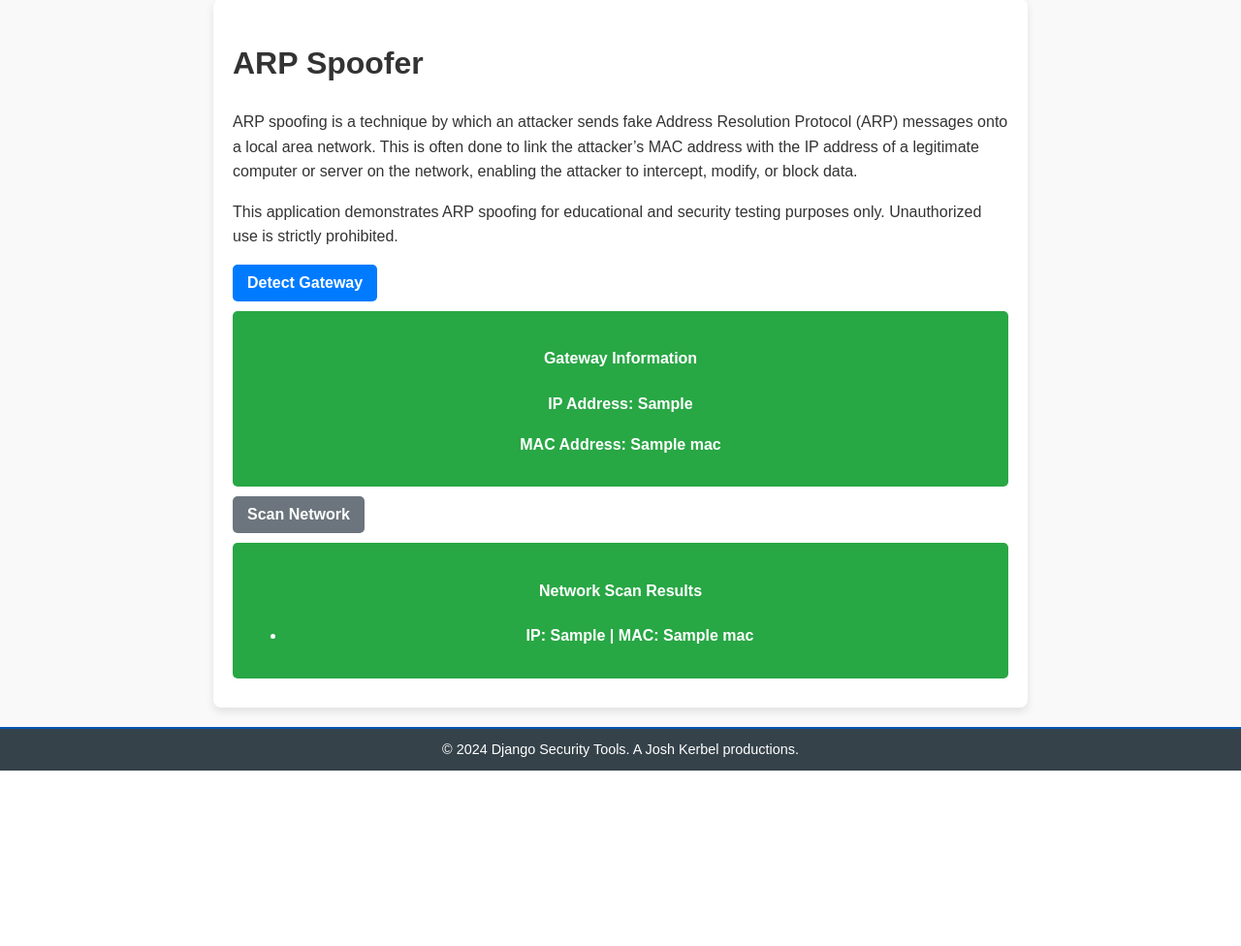
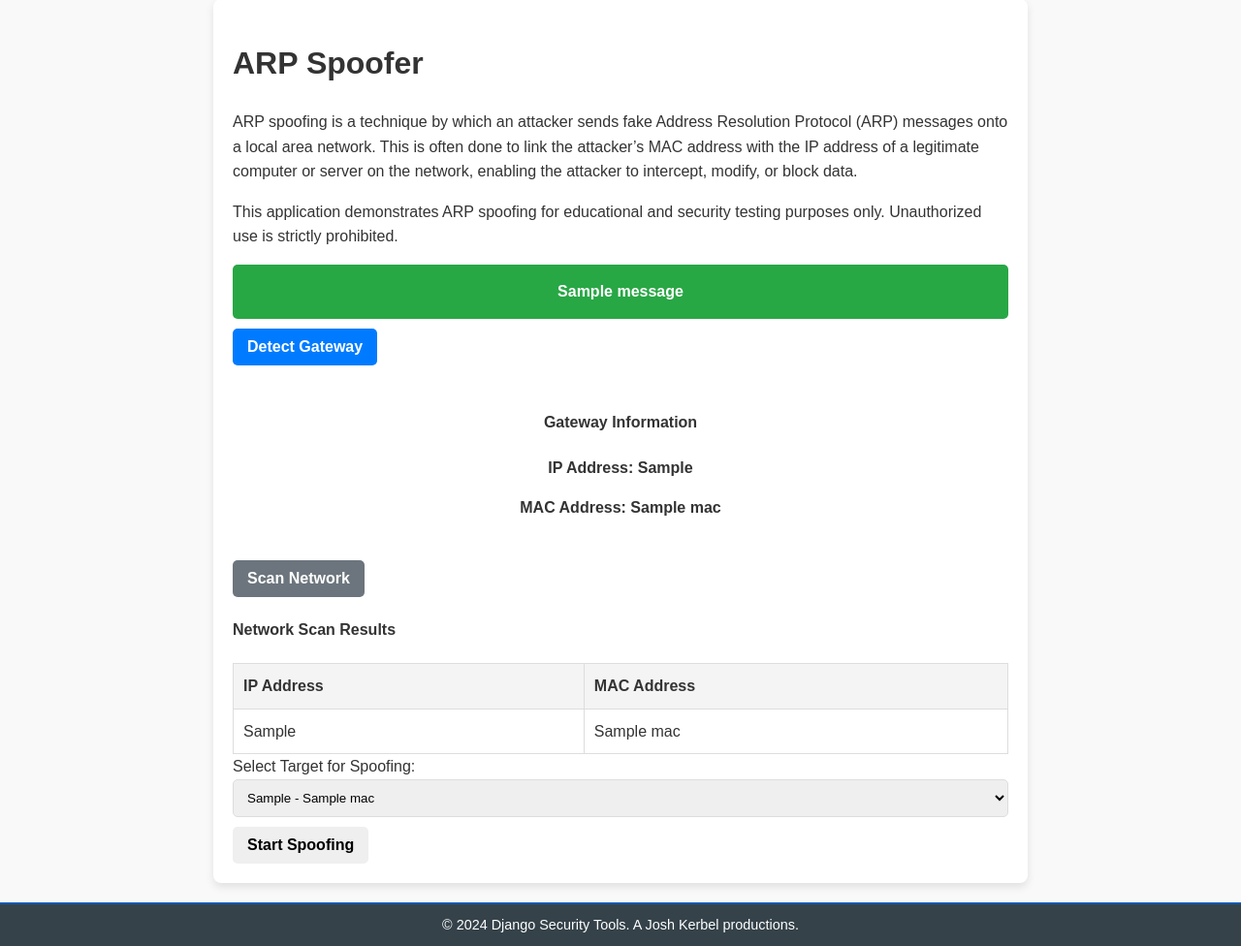
Before and after one commit to razorboy73/django-security-tools, a Django app: template django_security_tools/arp_spoofer/templates/arp_spoofer/index.html in a window 1280 px wide. Shown: the part 129-1105 px from the top of the page at 97% size. Before the commit the page ends 924 px from the top, so only its background shows below. Run offline with Django 4.2, Linux system fonts and the light colour scheme; the template is opened without the code that fills it: most values are stand-ins (such as "Sample title", 1, 10 or a date in 2020); one stand-in notice (Sample message) is shown.

Commit message:
improving messaging on arpspoofer

```diff
--- a/django_security_tools/arp_spoofer/templates/arp_spoofer/index.html
+++ b/django_security_tools/arp_spoofer/templates/arp_spoofer/index.html
@@ -15,53 +15,67 @@
         Unauthorized use is strictly prohibited.
     </p>
 
-    <!-- Detect Gateway Section -->
+    <!-- Messages Section -->
+    {% for message in messages %}
+        <div class="alert {% if message.tags == 'success' %}alert-success{% else %}alert-danger{% endif %}">
+            {{ message }}
+        </div>
+    {% endfor %}
+
+    <!-- Detect Gateway -->
     <form method="post">
         {% csrf_token %}
         <button type="submit" name="detect_gateway" class="btn btn-primary">Detect Gateway</button>
     </form>
 
     {% if gateway_info %}
-        {% if gateway_info.error %}
-            <div class="alert alert-danger mt-3">
-                <strong>Error:</strong> {{ gateway_info.error }}
-            </div>
-        {% else %}
-            <div class="alert alert-success mt-3" id="gateway-info">
+        <div class="alert alert-info mt-3">
             <h4>Gateway Information</h4>
             <p><strong>IP Address:</strong> {{ gateway_info.ip }}</p>
             <p><strong>MAC Address:</strong> {{ gateway_info.mac }}</p>
         </div>
     {% endif %}
-    {% endif %}
 
-    <!-- Scan Network Section -->
-    {% if gateway_info and not gateway_info.error %}
-        <form method="post" class="mt-3">
+    <!-- Scan Network -->
+    <form method="post">
         {% csrf_token %}
         <button type="submit" name="scan_network" class="btn btn-secondary">Scan Network</button>
     </form>
-    {% endif %}
 
-    <!-- Network Scan Results -->
     {% if scan_results %}
-        <div class="alert alert-success mt-3" id="scan-results">
+        <div class="mt-3">
             <h4>Network Scan Results</h4>
-            <ul class="list-group">
+            <table class="table">
+                <thead>
+                    <tr>
+                        <th>IP Address</th>
+                        <th>MAC Address</th>
+                    </tr>
+                </thead>
+                <tbody>
                     {% for device in scan_results %}
-                    <li class="list-group-item">
-                        <strong>IP:</strong> {{ device.ip }} | <strong>MAC:</strong> {{ device.mac }}
-                    </li>
+                        <tr>
+                            <td>{{ device.ip }}</td>
+                            <td>{{ device.mac }}</td>
+                        </tr>
                     {% endfor %}
-            </ul>
+                </tbody>
+            </table>
         </div>
-    {% endif %}
 
-    <!-- Error Messages -->
-    {% if error %}
-        <div class="alert alert-danger mt-3">
-            <strong>Error:</strong> {{ error }}
+        <!-- Select Target for Spoofing -->
+        <form method="post" class="mt-3">
+            {% csrf_token %}
+            <div class="form-group">
+                <label for="target">Select Target for Spoofing:</label>
+                <select name="target" id="target" class="form-select" required>
+                    {% for device in scan_results %}
+                        <option value="{{ device.ip }}|{{ device.mac }}">{{ device.ip }} - {{ device.mac }}</option>
+                    {% endfor %}
+                </select>
             </div>
+            <button type="submit" name="spoof_target" class="btn btn-danger mt-2">Start Spoofing</button>
+        </form>
     {% endif %}
 </div>
 {% endblock %}
```
Also changed, not shown: django_security_tools/arp_spoofer/utils.py (+34 -1 lines), django_security_tools/arp_spoofer/views.py (+31 -11 lines). Lines whose indentation alone changed are shown as unchanged.
